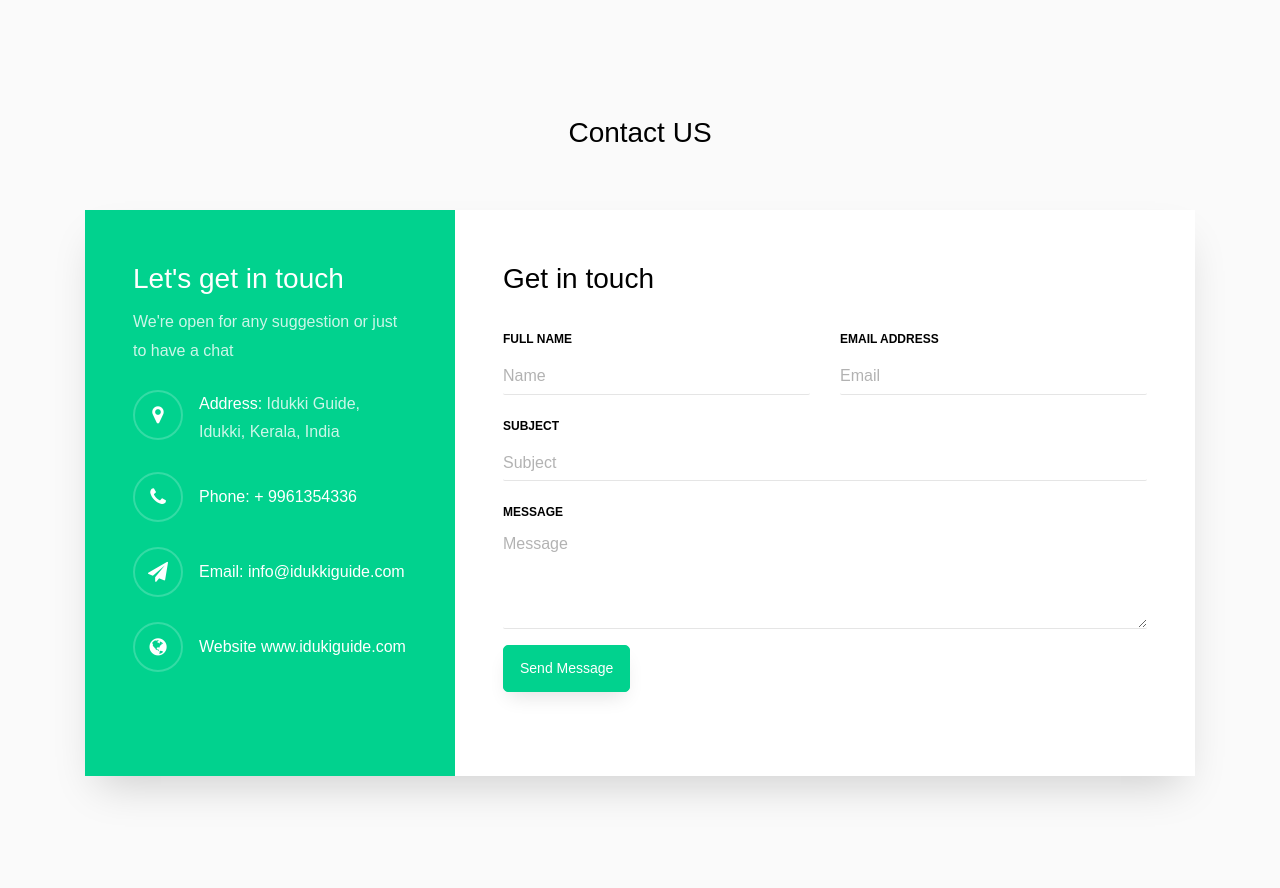
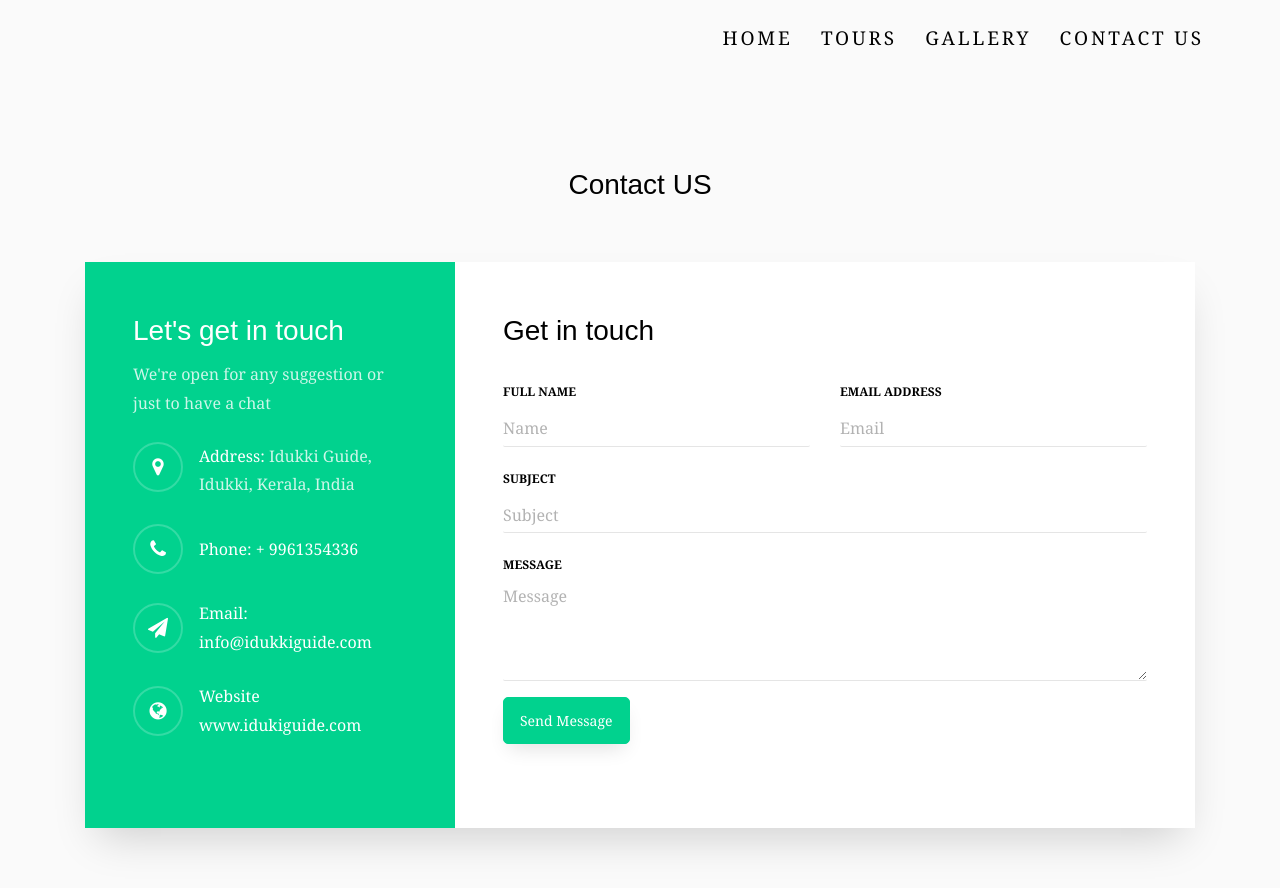
Before and after one commit to Liya2000/Idukkyi_tourism_website, a plain HTML site: page contact.html in a window 1280 px wide. Drawn offline with Linux system fonts and the light colour scheme.

Commit message:
Update contact.html

```diff
--- a/contact.html
+++ b/contact.html
@@ -6,13 +6,23 @@
     <meta name="viewport" content="width=device-width, initial-scale=1, shrink-to-fit=no">
 
 	<link href='https://fonts.googleapis.com/css?family=Roboto:400,100,300,700' rel='stylesheet' type='text/css'>
-
+        <link rel="stylesheet" type="text/css" href="NAVBAR.css">
 	<link rel="stylesheet" href="https://stackpath.bootstrapcdn.com/font-awesome/4.7.0/css/font-awesome.min.css">
-
 	<link rel="stylesheet" href="contact.css">
-
 	</head>
 	<body>
+		<section class="header">
+			<nav>
+				<div class="nav-links">
+				<ul >
+					<li><a href="home.html">Home</a></li>
+					<li><a href="tour.html">Tours</a></li>
+					<li><a href="picture.html">Gallery</a></li>
+					<li><a href="contact.html">Contact Us</a></li>
+				</ul>
+				</div>
+			</nav>
+		</section>
 	<section class="ftco-section">
 		<div class="container">
 			<div class="row justify-content-center">
@@ -111,6 +121,5 @@
 			</div>
 		</div>
 	</section>
-
 	</body>
 </html>
```
